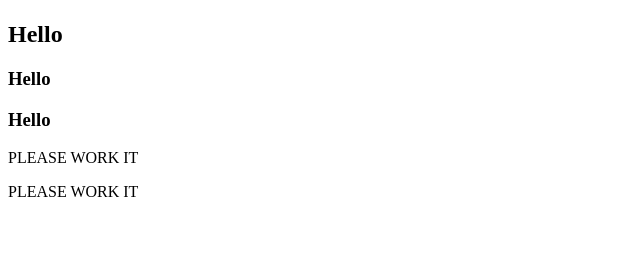
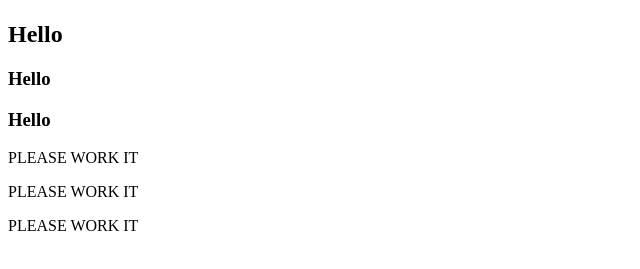
Before and after one commit to supriya-png/gh-deployment-workflow, a plain HTML site: page index.html in a window 1280 px wide. Shown: the part 59-328 px from the top of the page, without its empty margins (0-640 px from the left). Drawn offline with Linux system fonts and the light colour scheme.

Commit message:
update 3

```diff
--- a/index.html
+++ b/index.html
@@ -12,5 +12,6 @@
 <h3>Hello</h3>
 <p> PLEASE WORK IT </P>
     <p> PLEASE WORK IT </P>
+        <p> PLEASE WORK IT </P>
 </body>
 </html>
```
